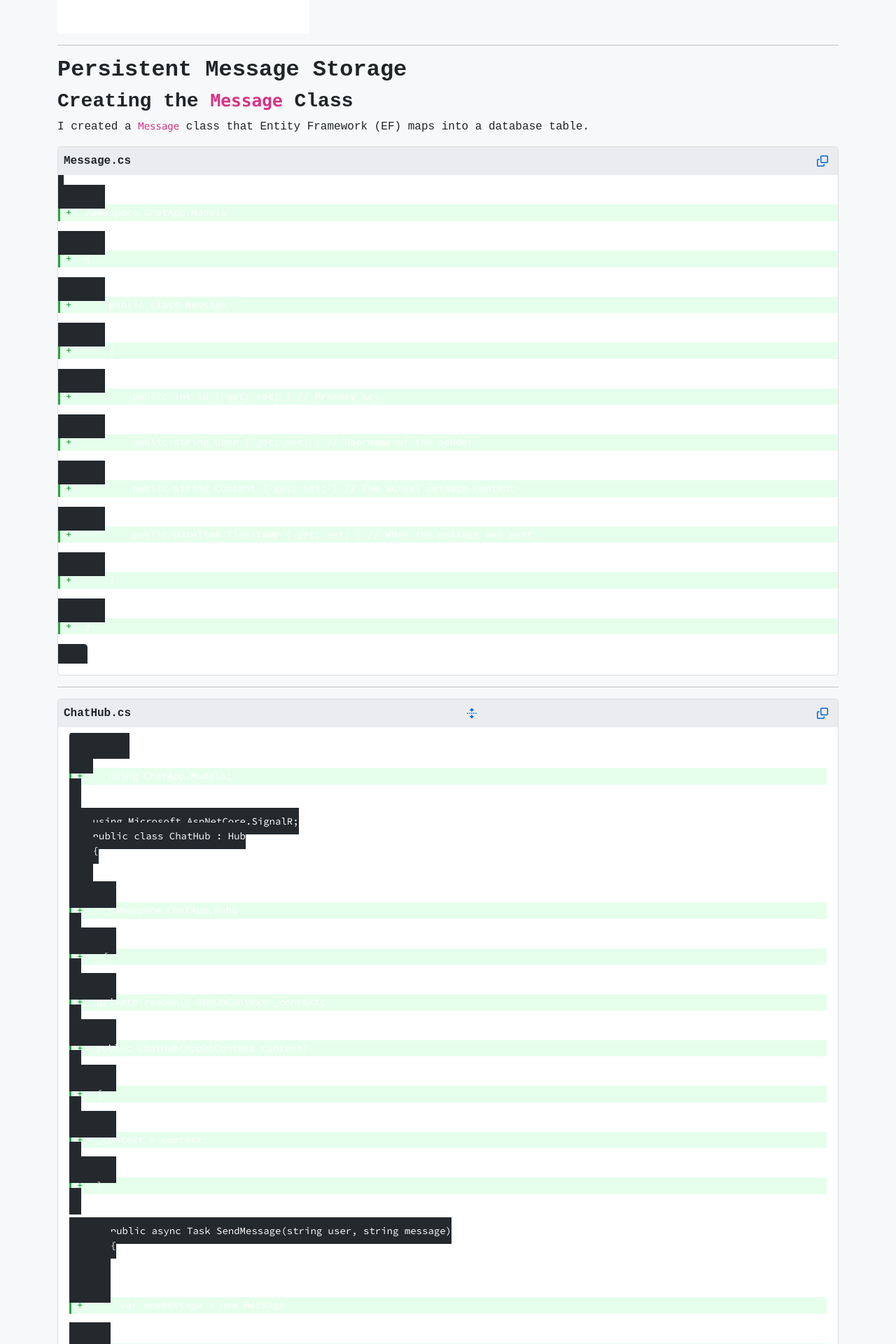
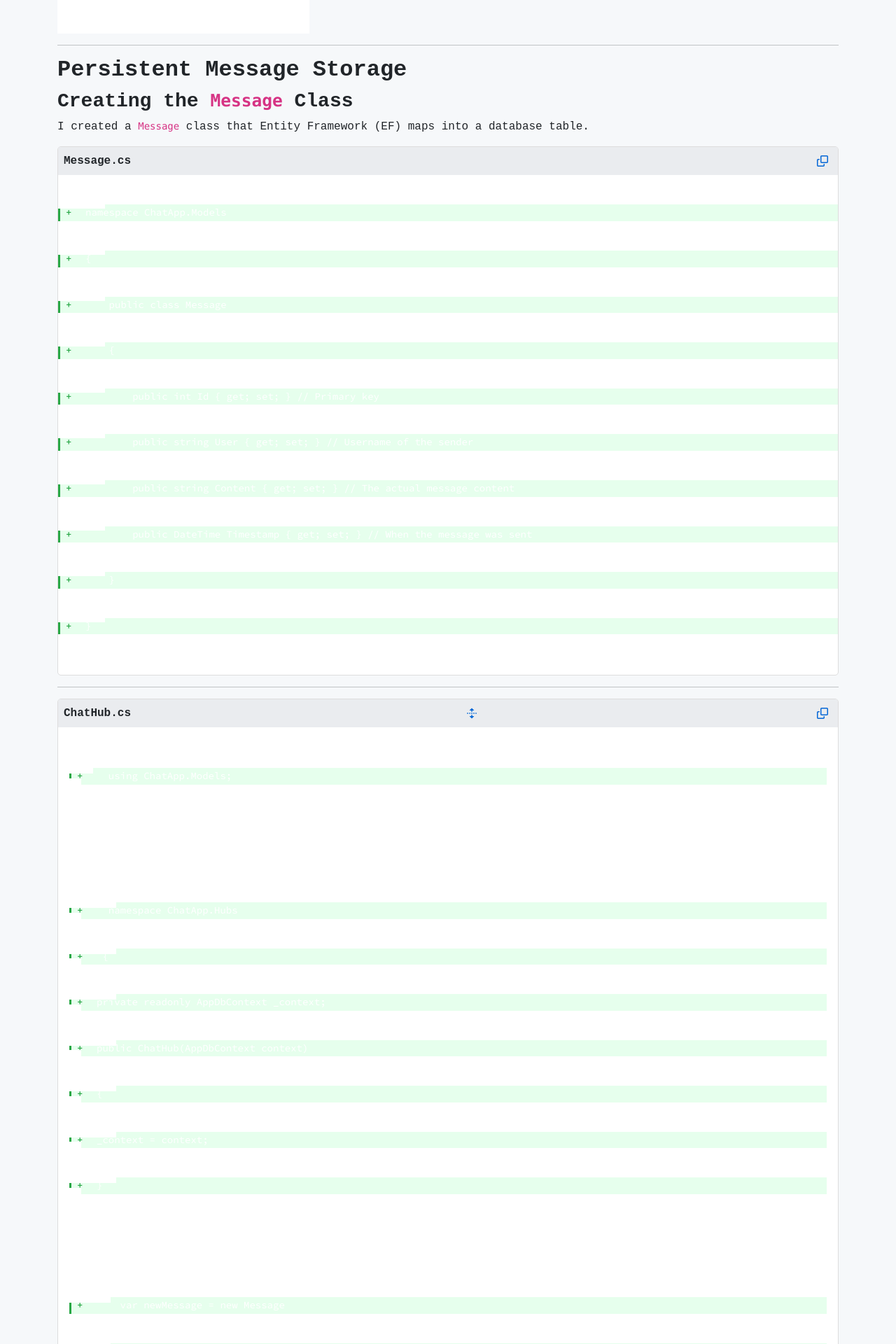
Before and after one commit to JWalshe86/ChatApp, a Jekyll site: the page built from docs/ChatAppPartTwo.md, in a window 1280 px wide. Shown: the part 359-2279 px from the top of the page at 70% size. Built offline with Jekyll 4.4.1, drawn with Linux system fonts in a browser that asks for light colours.

Commit message:
Update custom.css

```diff
--- a/docs/assets/css/custom.css
+++ b/docs/assets/css/custom.css
@@ -78,7 +78,7 @@ body {
 
 /* ✅ Ensure Highlight.js Syntax Colors Work Properly */
 pre code {
-    background-color: #24292e !important; /* GitHub dark theme */
+    background-color: white !important; /* GitHub dark theme */
     font-family: "Source Code Pro", monospace;
     color: #ffffff; /* Make sure all text is white */
     padding: 10px;
```
